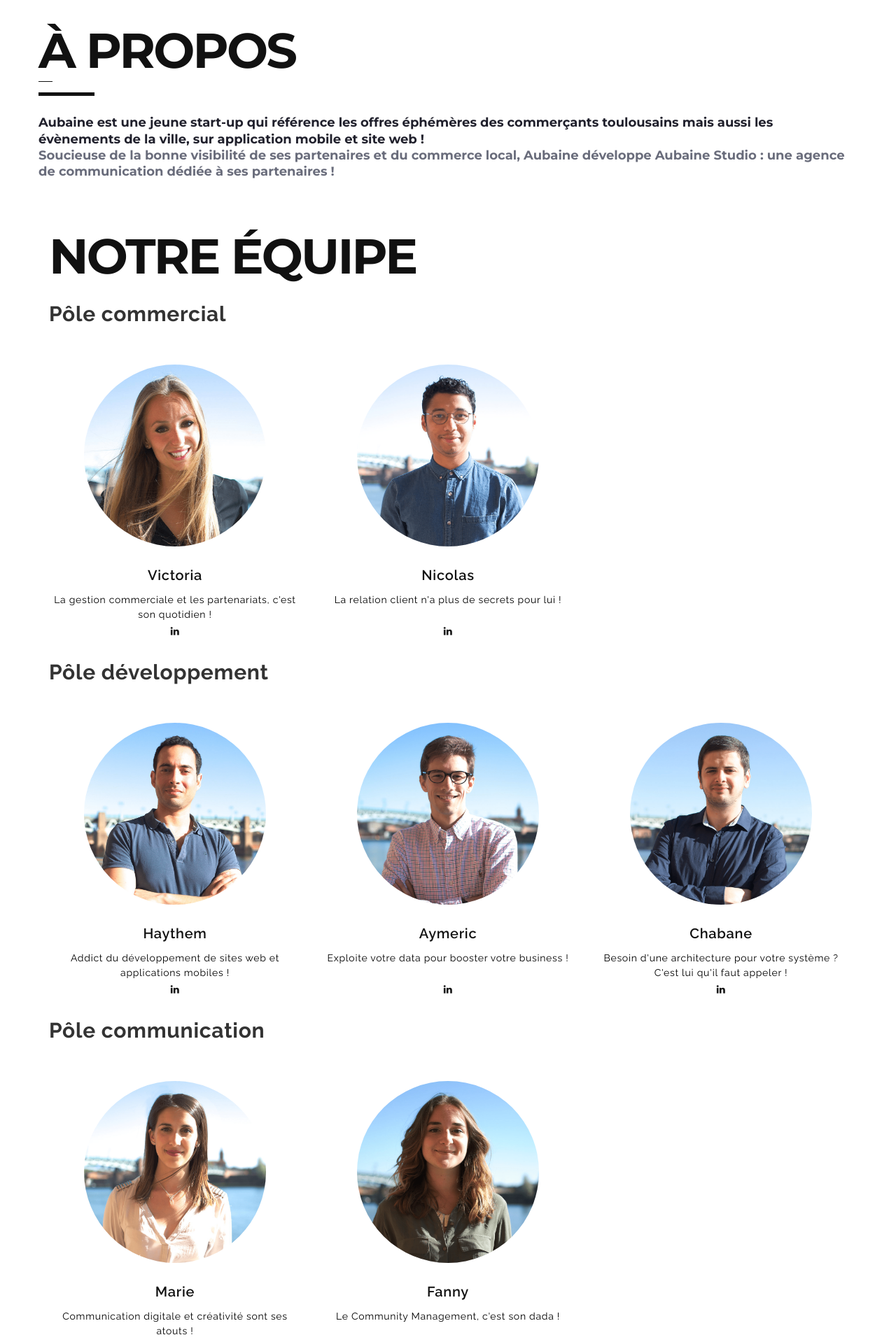
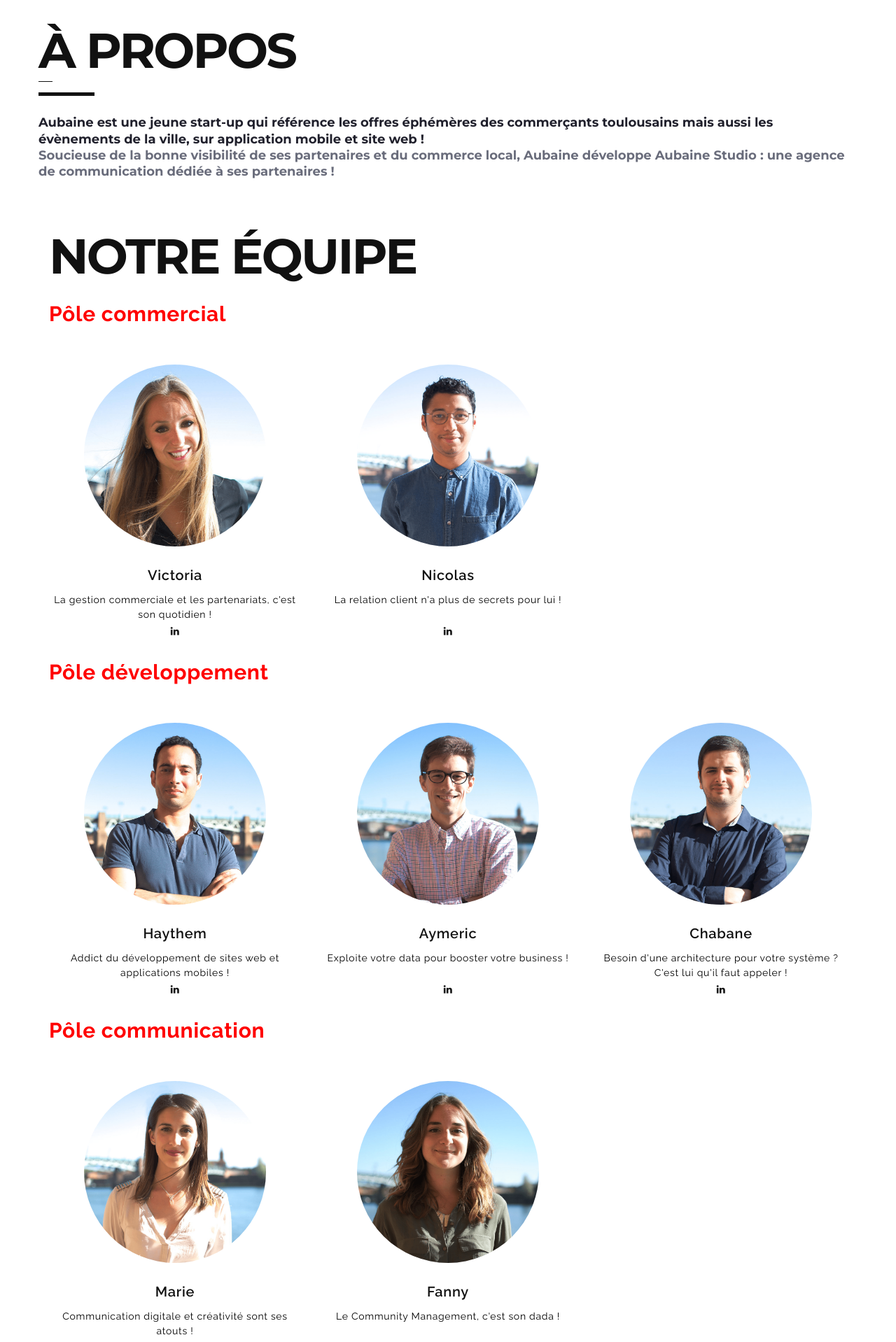
Before and after one commit to aubaine-studio/aubaine-studio.github.io, a Jekyll site: the page built from index.html, in a window 1280 px wide. Shown: the part 3180-5098 px from the top of the page at 70% size. Built offline with Jekyll 4.4.1, drawn with Linux system fonts in a browser that asks for light colours.

Commit message:
Update team.html

```diff
--- a/_includes/home_screen/team.html
+++ b/_includes/home_screen/team.html
@@ -14,7 +14,7 @@
 
                 <!-- Pole title -->
                 <div class="pole-title-container">
-                    <span> {{ pole.title }} </span>
+                    <span style="color:red;" > {{ pole.title }} </span>
                 </div>
 
                 <!-- The list of team members -->
```
